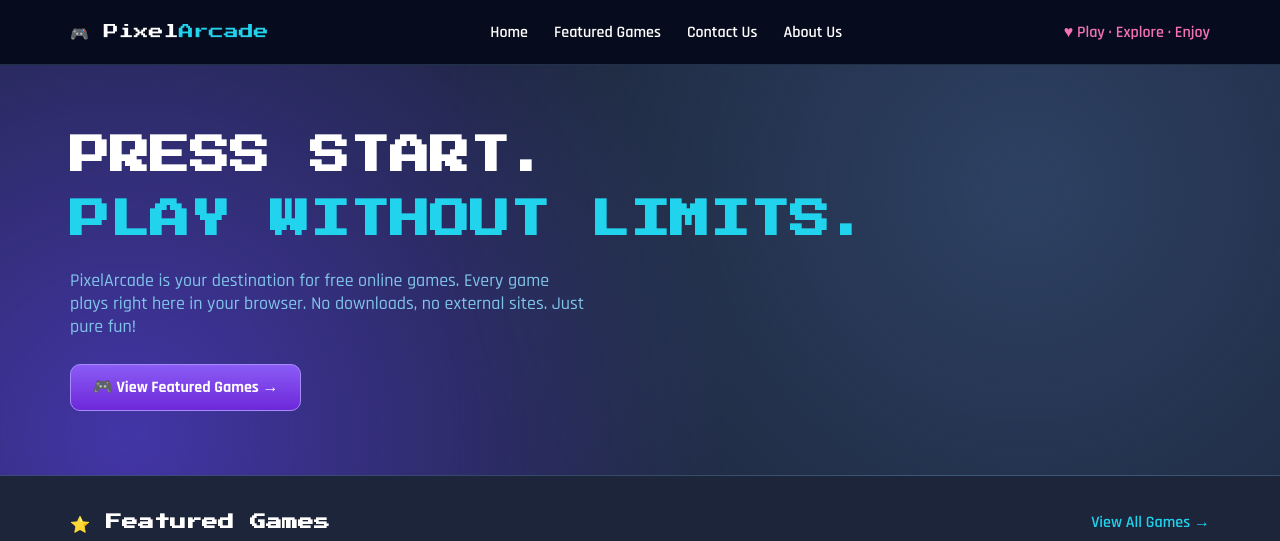
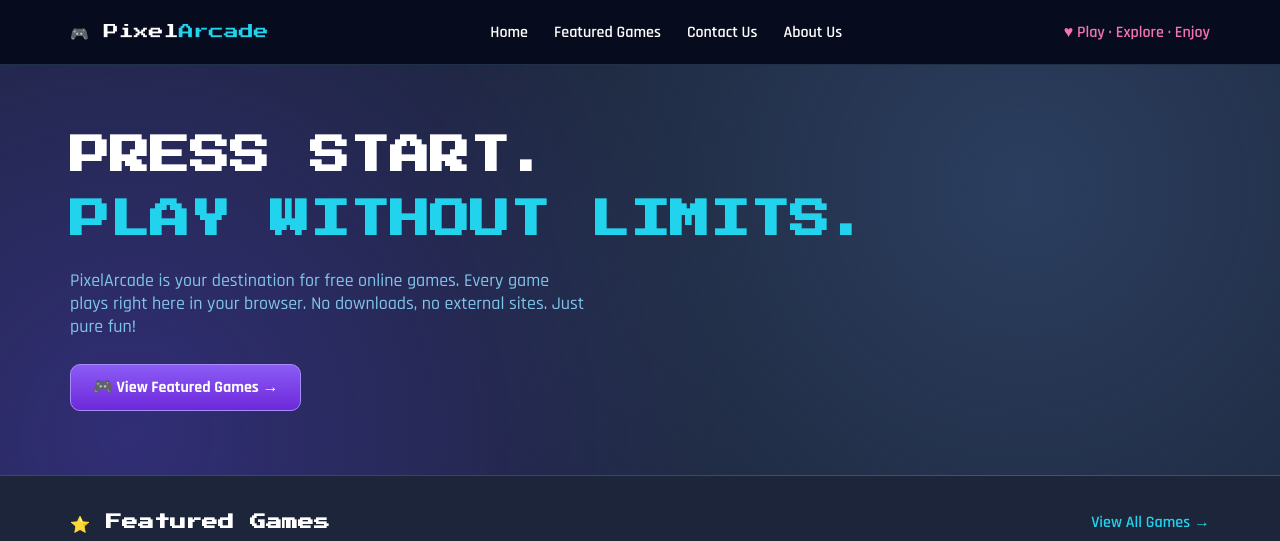
Before and after one commit to Cheasbite/PixelArcade, a plain HTML site: page index.html in a window 1280 px wide. Shown: the top 541 px of the page. Drawn offline with Linux system fonts and the light colour scheme.

Commit message:
stuff
adskld

```diff
--- a/Stylings/index.css
+++ b/Stylings/index.css
@@ -24,8 +24,8 @@ nav a:hover{color:var(--cy)}
 .tag{color:#f472b6;font-weight:600;white-space:nowrap}
 
 .hero{
-  background: radial-gradient(circle at 80% 30%, rgb(from var(--bg-secondary) r g b / 90),transparent 55%),
-              radial-gradient(circle at 10% 90%, rgb(from var(--brand0) r g b / 55),transparent 50%), var(--bg-primary);
+  background: radial-gradient(circle at 80% 30%, rgb(from var(--bg-secondary) r g b / 90%),transparent 55%),
+              radial-gradient(circle at 10% 90%, rgb(from var(--brand0) r g b / 55%),transparent 50%), var(--bg-primary);
   border-bottom:1px solid var(--shadow-lg);
   padding:64px 0;
 }
--- a/style.css
+++ b/style.css
@@ -11,6 +11,8 @@
 
 @import "./Themes/sky-ember-theme.css";
 @import "./Stylings/index.css";
+@import "./Stylings/aboutme.css";
+@import "./Stylings/contact.css";
 
 * {
   padding: 0;
```
Also changed, not shown: index.html (+2 -2 lines), Stylings/aboutme.css (added), Stylings/contact.css (added).
